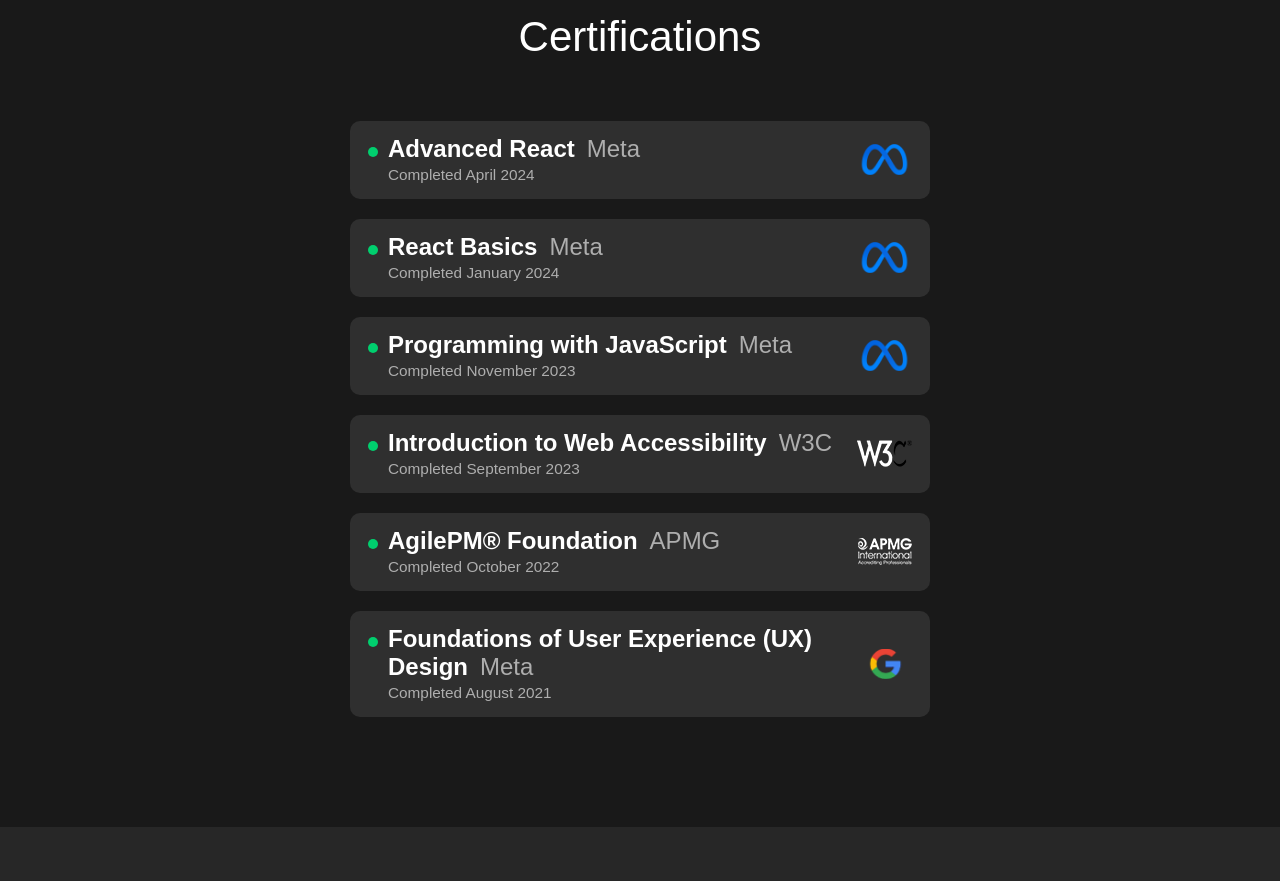
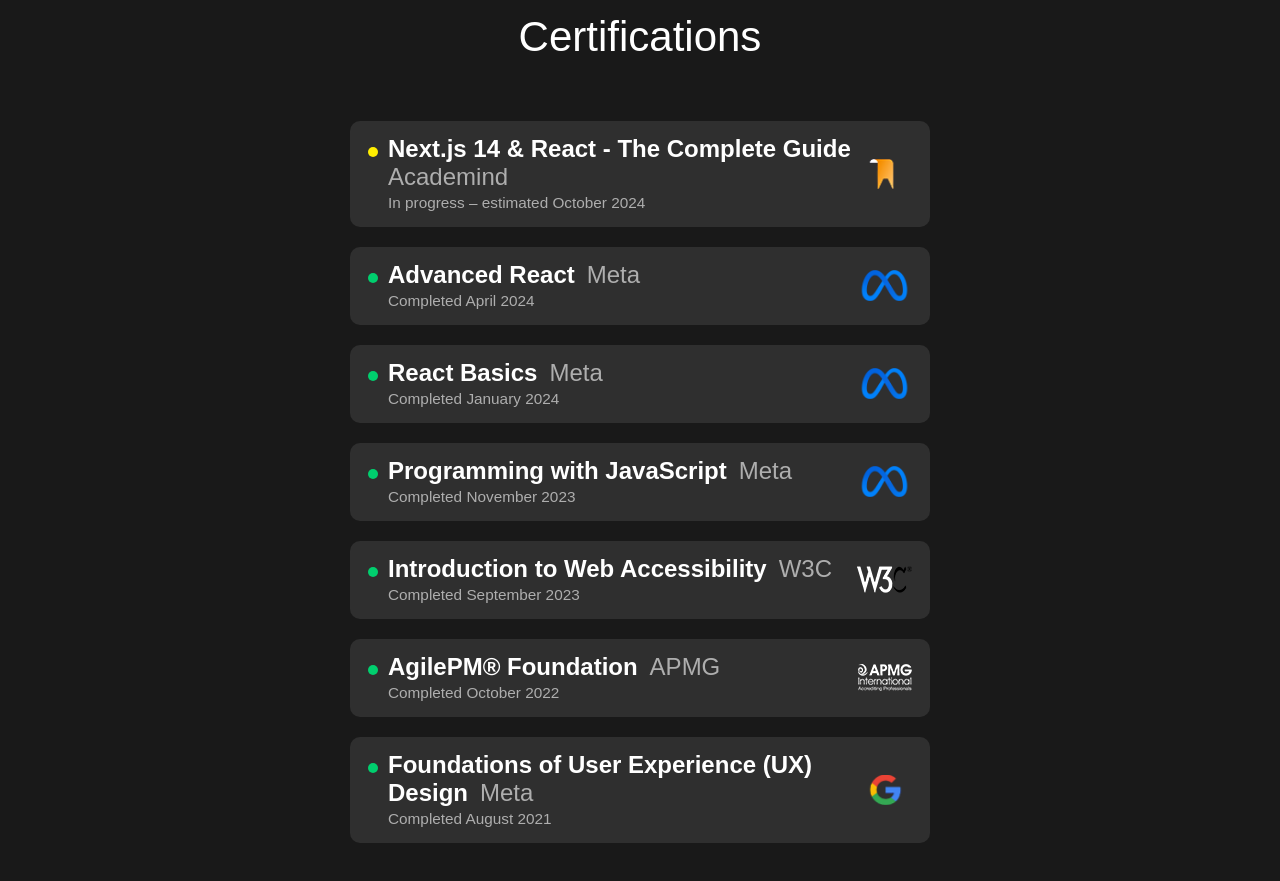
Before and after one commit to WillisDyson/portfolio-2024, a plain HTML site: page index.html in a window 1280 px wide. Shown: the part 2160-3041 px from the top of the page. Drawn offline with Linux system fonts and the light colour scheme; a web font is replaced by a local one.

Commit message:
Adding WIP certif

```diff
--- a/index.html
+++ b/index.html
@@ -203,6 +203,24 @@
             <h2 class="heading-two">Certifications</h2>
             <div class="certifs__inner-wrap">
 
+                <a href="/" class="certif certif--wip">
+                    <div class="certif__info">
+                        <div class="certif__name">
+                            <div class="certif__highlight certif__highlight--wip"></div>
+                            <div class="certif__name-wrap">
+                                <h3 class="certif__course">Next.js 14 & React - The Complete Guide
+                                </h3>
+                                <span class="certif__provider">Academind</span>
+                            </div>
+                        </div>
+                        <div class="certif__date">
+                            <small>In progress – estimated October 2024</small>
+                        </div>
+                    </div>
+                    <div class="certif__logo">
+                        <img alt="Academind logo" src="images/academind.jpg">
+                    </div>
+                </a>
                 <a href="https://www.coursera.org/account/accomplishments/verify/9HKUP9XT5HGW" class="certif">
                     <div class="certif__info">
                         <div class="certif__name">
```
Also changed, not shown: images/academind.jpg (added).
